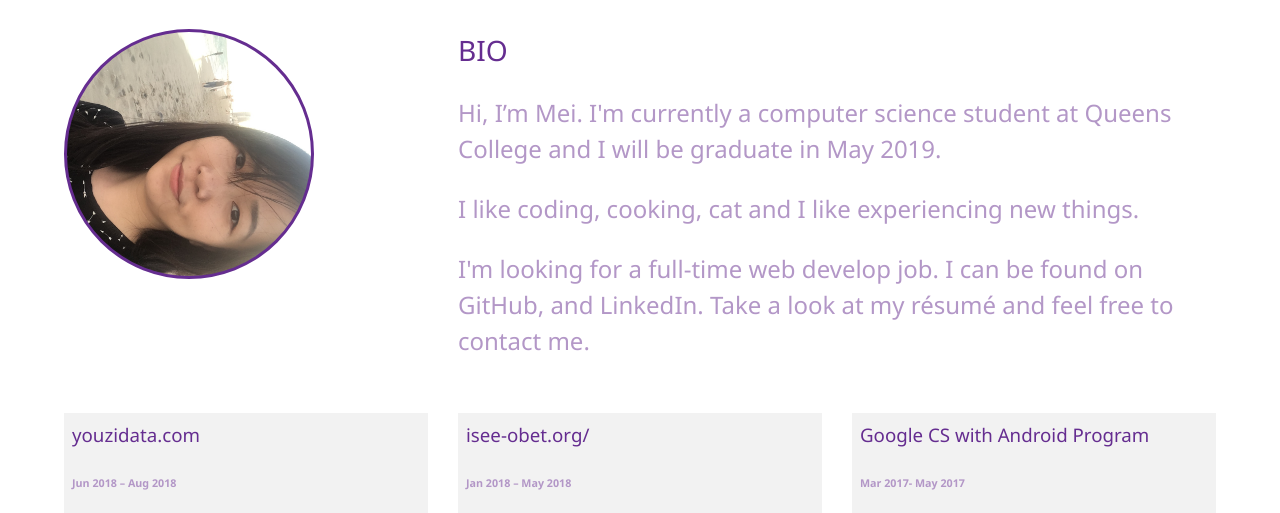
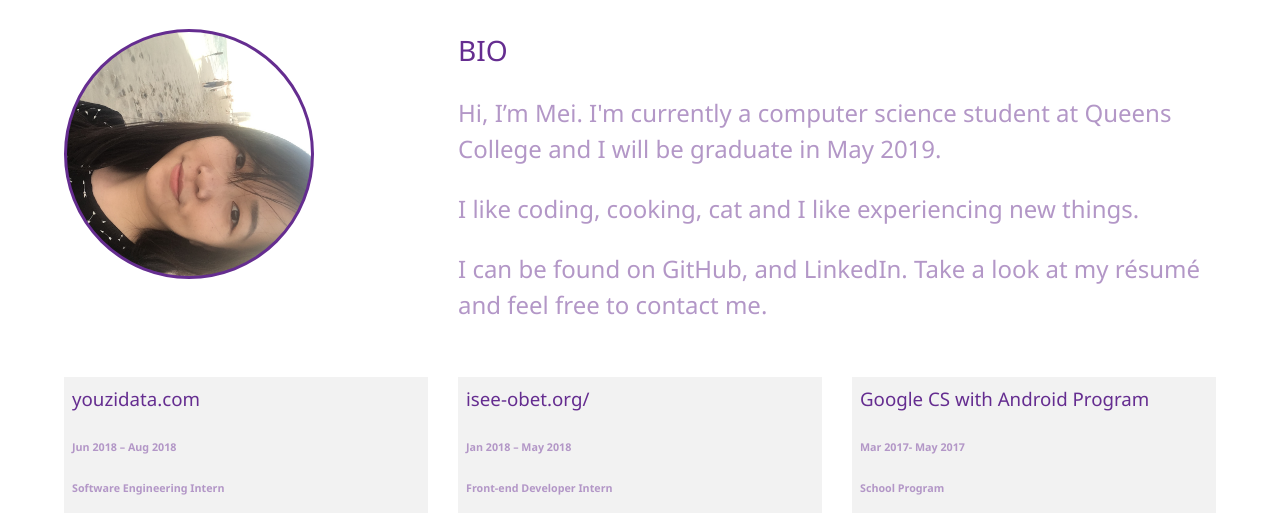
Before and after one commit to Maymeiye/MeiYe, a website: page dist/about.html in a window 1280 px wide. Shown: the part 253-766 px from the top of the page. Drawn offline with Linux system fonts and the light colour scheme.

Commit message:
change content in about page

```diff
--- a/dist/about.html
+++ b/dist/about.html
@@ -75,7 +75,7 @@
           I like coding, cooking, cat and I like experiencing new things.
           <p>
           <p>
-              I'm looking for a full-time web develop job. I can be found on GitHub, and LinkedIn. Take a look at my résumé and feel free to contact me.
+             I can be found on GitHub, and LinkedIn. Take a look at my résumé and feel free to contact me.
           </p>
 
           </p>
```
